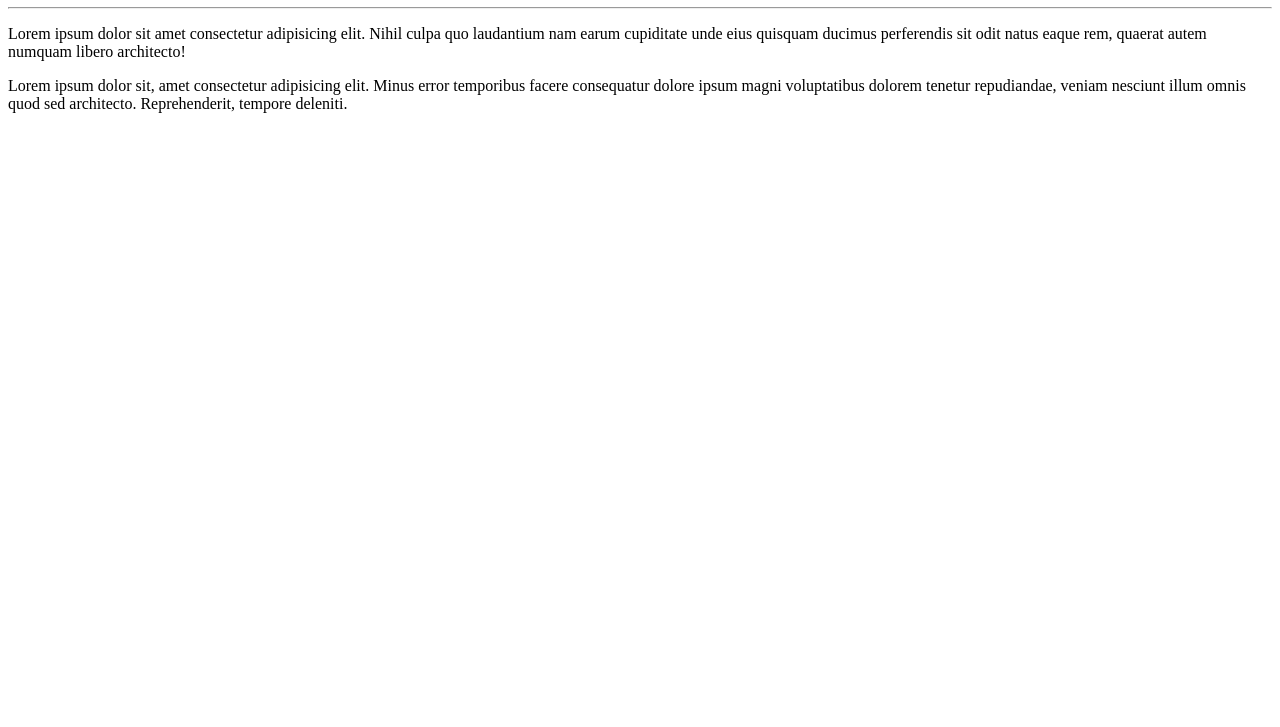
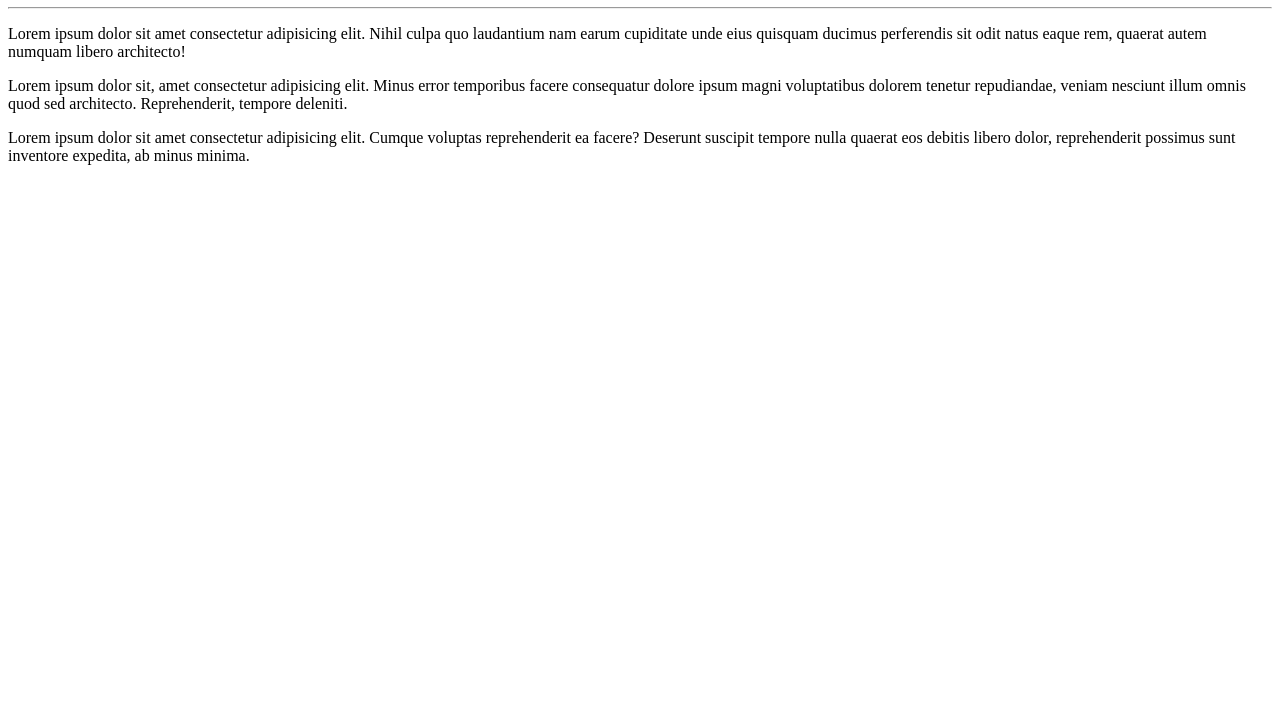
Before and after one commit to HagosL/Ola-Mundo, a plain HTML site: page site-exemplo/index.html in a window 1280 px wide. Shown: the part 73-800 px from the top of the page. Drawn offline with Linux system fonts and the light colour scheme.

Commit message:
Página inicial

```diff
--- a/site-exemplo/index.html
+++ b/site-exemplo/index.html
@@ -10,5 +10,6 @@
     <hr>
     <p>Lorem ipsum dolor sit amet consectetur adipisicing elit. Nihil culpa quo laudantium nam earum cupiditate unde eius quisquam ducimus perferendis sit odit natus eaque rem, quaerat autem numquam libero architecto!</p>
     <p>Lorem ipsum dolor sit, amet consectetur adipisicing elit. Minus error temporibus facere consequatur dolore ipsum magni voluptatibus dolorem tenetur repudiandae, veniam nesciunt illum omnis quod sed architecto. Reprehenderit, tempore deleniti.</p>
+    <p>Lorem ipsum dolor sit amet consectetur adipisicing elit. Cumque voluptas reprehenderit ea facere? Deserunt suscipit tempore nulla quaerat eos debitis libero dolor, reprehenderit possimus sunt inventore expedita, ab minus minima.</p>
 </body>
 </html>
```
Also changed, not shown: dinheiro.jpg (added), site-exemplo/dinheiro.jpg (added).
